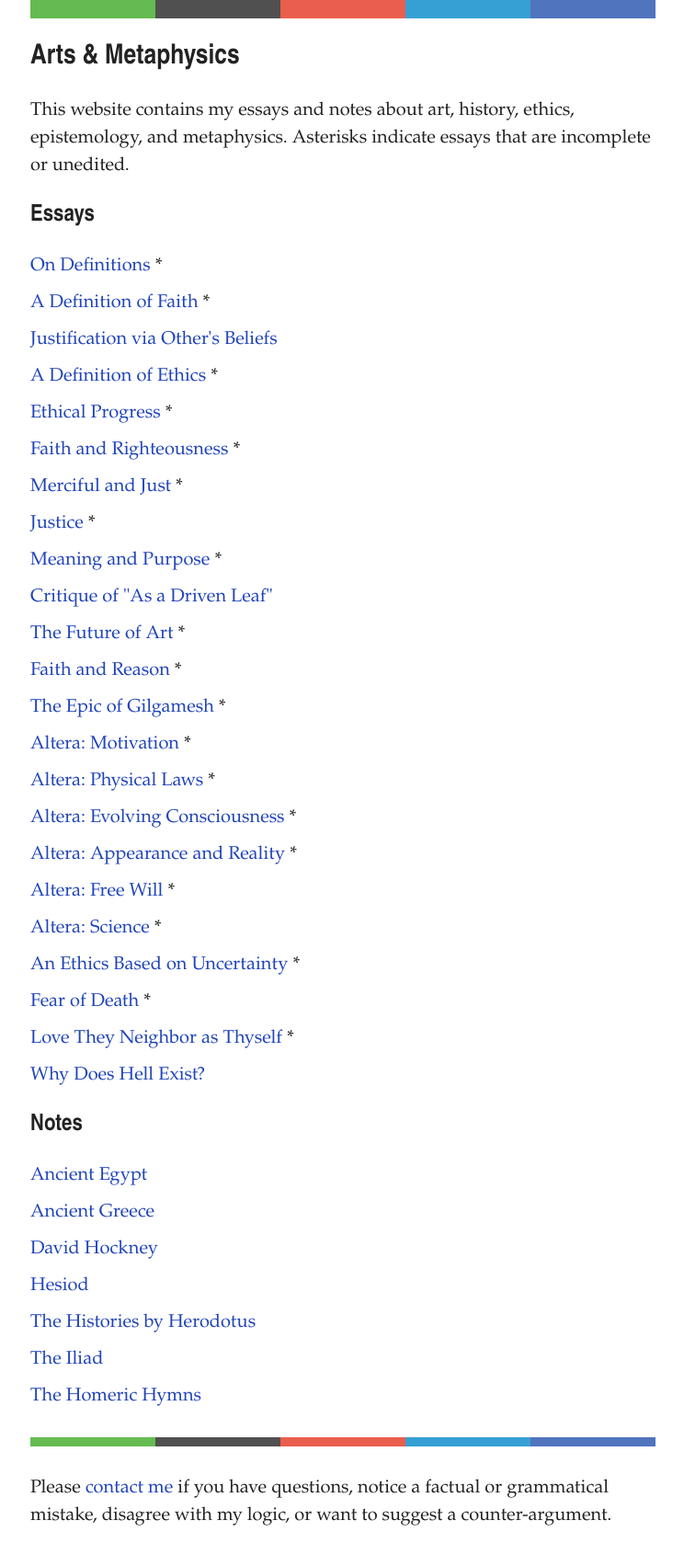
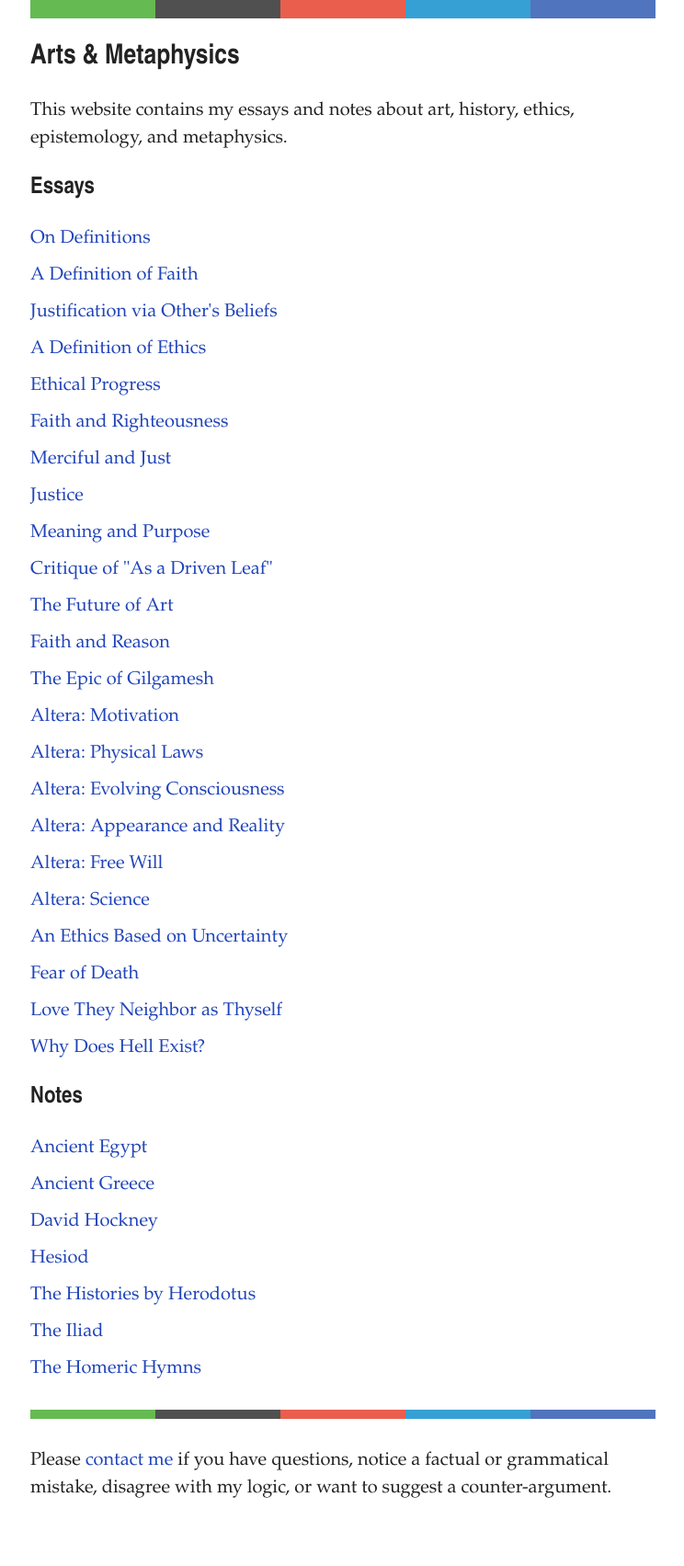
Before and after one commit to artsandmetaphysics/goodlifeodyssey, a Jekyll site: the page built from index.md, in a window 1280 px wide. Shown: the whole page at 92% size, without its empty margins (267-1011 px from the left). Built offline with Jekyll 4.4.1, drawn with Linux system fonts in a browser that asks for light colours; after the commit the page ends 1673 px from its top, so only the background shows below that.

Commit message:
Remove asterisks

```diff
--- a/index.md
+++ b/index.md
@@ -3,7 +3,7 @@ layout: basic
 title: Arts & Metaphysics
 description: This website contains my essays and notes about art, history, ethics, epistemology, and metaphysics.
 ---
-<p>{{ page.description }}  Asterisks indicate essays that are incomplete or unedited.</p>
+<p>{{ page.description }}</p>
 
 <h2>Essays</h2>
 
@@ -13,7 +13,6 @@ description: This website contains my essays and notes about art, history, ethic
   {% if e.status != 'hidden' %}
   <li title="{{ e.description | xml_escape | normalize_whitespace }}">
     <a href="{{ e.url }}">{{ e.title }}</a>
-    {% if e.status == 'incomplete' %}*{% endif %}
   </li>
   {% endif %}
 {% endfor %}
```
